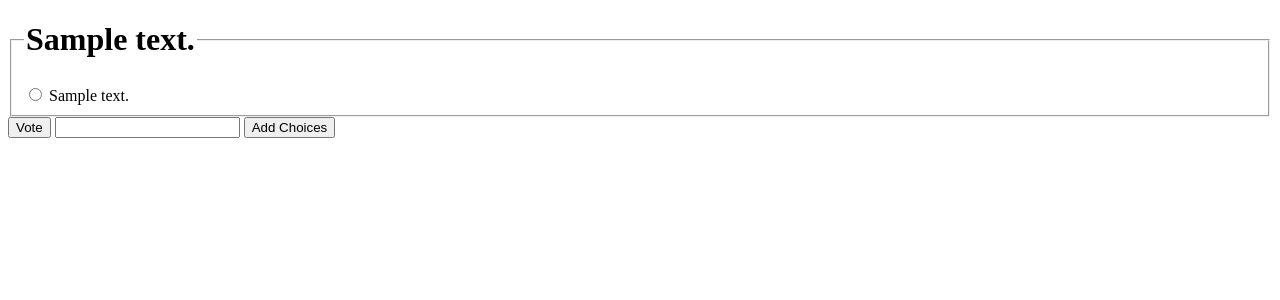
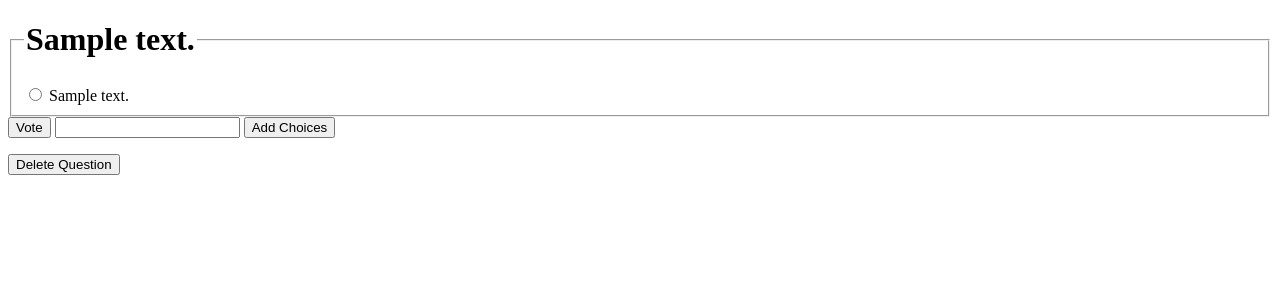
Before and after one commit to makon57/djangoapp, a Django app: page /polls/1/ in a window 1280 px wide. Shown: the part 26-326 px from the top of the page. Run offline with Django 3.2, Linux system fonts and the light colour scheme; tables that the repository leaves empty hold one stand-in row (values such as "Sample post").

Commit message:
working on delete

```diff
--- a/djangoapp/polls/templates/polls/detail.html
+++ b/djangoapp/polls/templates/polls/detail.html
@@ -16,4 +16,7 @@
     <input type="text" name="newChoice">
     <button type="submit" name="addChoice" value="addChoice">Add Choices</button>
 </form>
+<form method='delete' action="#">
+    <button type="submit" name="deleteQ" value="deleteQ">Delete Question</button>
+</form>
 {% endblock %}
--- a/djangoapp/polls/views.py
+++ b/djangoapp/polls/views.py
@@ -24,7 +24,11 @@ def index(response):
 
 def detail(response, question_id):
     question = get_object_or_404(Question, pk=question_id)
-    return render(response, 'polls/detail.html', {'question': question})
+    if response.method == "DELETE":
+        question.delete()
+        return HttpResponseRedirect(reverse('polls:index'))
+    else:
+        return render(response, 'polls/detail.html', {'question': question})
 
 
 class ResultsView(generic.DetailView):
```
